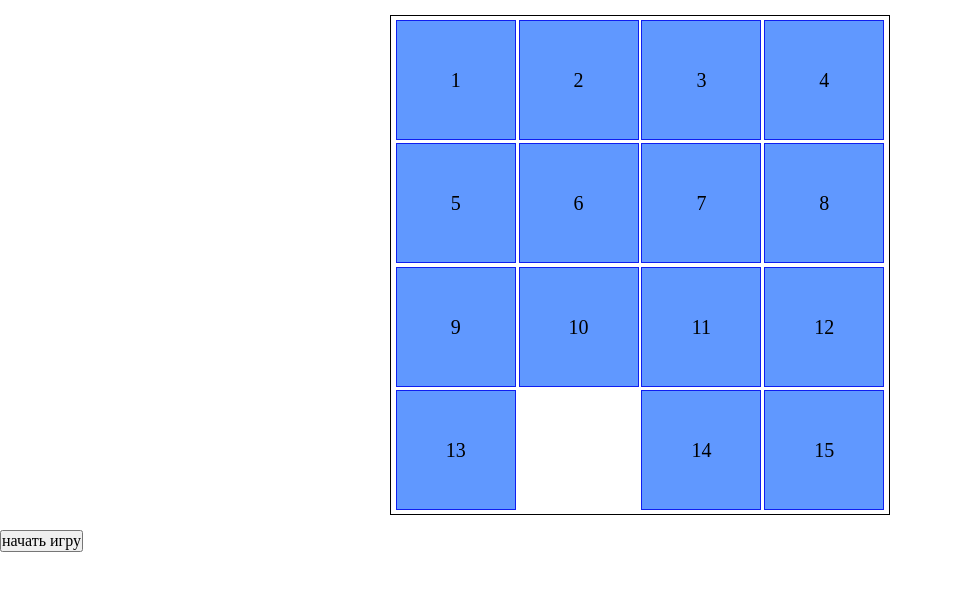
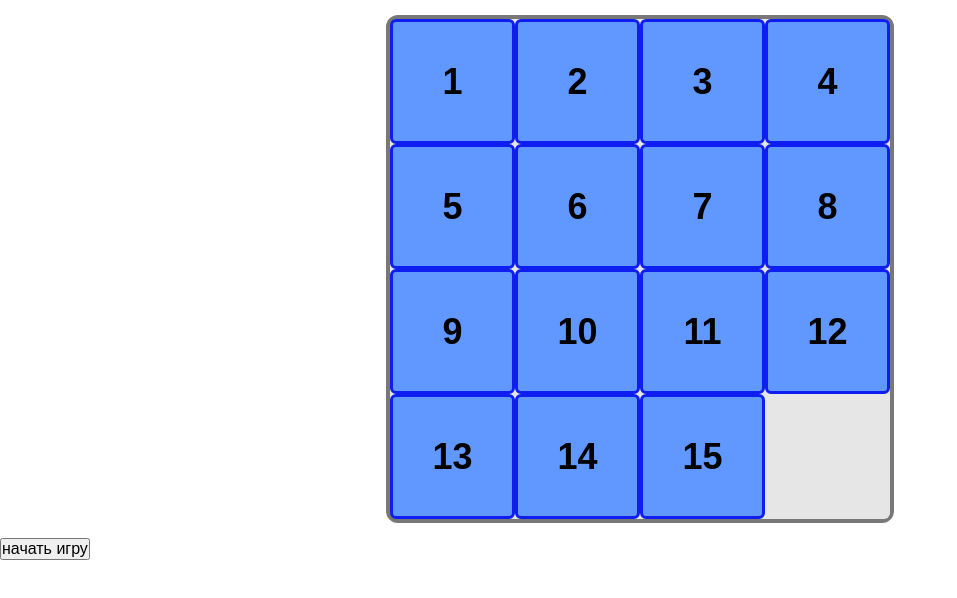
Before and after one commit to sergos5/Tag-puzzle, a plain HTML site: page index.html in a window 1280 px wide. Shown: the whole page, without its empty margins (0-957 px from the left). Drawn offline with Linux system fonts and the light colour scheme.

Commit message:
js - добавил анимацию при перемешивании

```diff
--- a/css/style.css
+++ b/css/style.css
@@ -2,34 +2,41 @@
     box-sizing: border-box;
     padding: 0;
     margin: 0;
+    font-family: sans-serif;
 }
 
 .field {
+    box-sizing: content-box;
     width: 500px;
     height: 500px;
-    border: 1px solid #000;
+    border: 4px solid #797878;
     margin: 15px auto;
     display: flex;
     justify-content: space-evenly;
     align-items: center;
     flex-wrap: wrap;
-
-    padding: 2px;
+    border-radius: 12px;
+    /* padding: 1px; */
+    background-color: #e6e6e6;
 }
 
 .chip {
-    width: 120px;
-    height: 120px;
-    text-align: center;
-    border: 1px solid #0f1ef0;
+    display: flex;
+    justify-content: center;
+    align-items: center;
+    width: 25%;
+    height: 25%;
+    border: 3px solid #0f1ef0;
     background-color: #6098ff;
-    padding: 48px;
-    font-size: 20px;
+    /* padding: 36px; */
+    font-size: 36px;
+    font-weight: 700;
     cursor: pointer;
+    border-radius: 6px;
 }
 
 .empty{
     border: none;
-    background-color: #ffffff;
+    background-color: #e6e6e6;
     cursor: default;
 }
--- a/index.html
+++ b/index.html
@@ -10,24 +10,22 @@
 </head>
 <body>
     <div class="field">
-        <div class="chip">1</div>
-        <div class="chip">2</div>
-        <div class="chip">3</div>
-        <div class="chip">4</div>
-        <div class="chip">5</div>
-        <div class="chip">6</div>
-        <div class="chip">7</div>
-        <div class="chip">8</div>
-        <div class="chip">9</div>
-        <div class="chip">10</div>
-        <div class="chip">11</div>
-        <div class="chip">12</div>
-        <div class="chip">13</div>
+        <div class="chip"><p>1</p></div>
+        <div class="chip"><p>2</p></div>
+        <div class="chip"><p>3</p></div>
+        <div class="chip"><p>4</p></div>
+        <div class="chip"><p>5</p></div>
+        <div class="chip"><p>6</p></div>
+        <div class="chip"><p>7</p></div>
+        <div class="chip"><p>8</p></div>
+        <div class="chip"><p>9</p></div>
+        <div class="chip"><p>10</p></div>
+        <div class="chip"><p>11</p></div>
+        <div class="chip"><p>12</p></div>
+        <div class="chip"><p>13</p></div>
+        <div class="chip"><p>14</p></div>
+        <div class="chip"><p>15</p></div>
         <div class="chip empty"></div>
-        <div class="chip">14</div>
-        <div class="chip">15</div>
-
-
     </div>
 
     <button class="start">начать игру</button>
--- a/js/script.js
+++ b/js/script.js
@@ -47,8 +47,10 @@ const mixChip = () => {
     let way = ''
     let arrDirection = []
     let emptyIndex = 15
+    let count = 0
 
-    for(let i = 0; i<75; i++) {
+    let idInterval = setInterval(()=> {
+        count++
         arrDirection = []
         chips.forEach((item, index) => {
         if(item.classList.contains('empty'))
@@ -61,15 +63,18 @@ const mixChip = () => {
         way = arrDirection[Math.floor(Math.random()*arrDirection.length)]
         lastEmptyIndex = emptyIndex
         moveEmptyBlock(emptyIndex, way)
-    }
-    console.log('ДА НАЧНЕТСЯ ИГРА!!');
+        if (count===100) {
+            clearInterval(idInterval)
+            console.log('ДА НАЧНЕТСЯ ИГРА!!');
+        }
+    }, 10)
 }
 
 
 field.addEventListener('click', (e)=> {
-    if (e.target.classList.contains('chip'))  {
+    if (e.target.classList.contains('chip') || e.target.closest('.chip'))  {
         chips.forEach((item, index)=> {
-            if (e.target === item) {
+            if (e.target === item || e.target.parentElement === item) {
                 checkEmptyChip(index)
             }
         })
```
